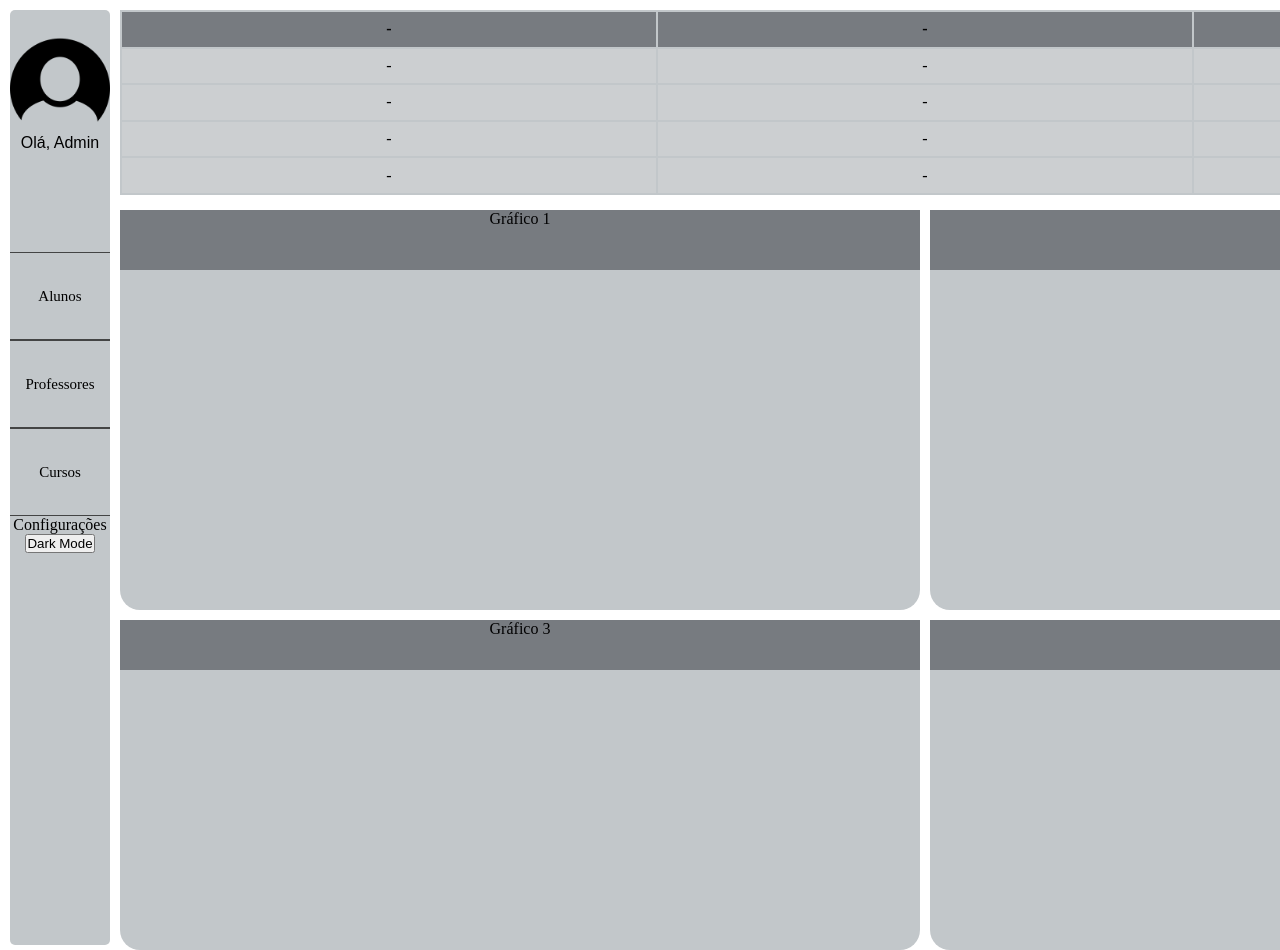
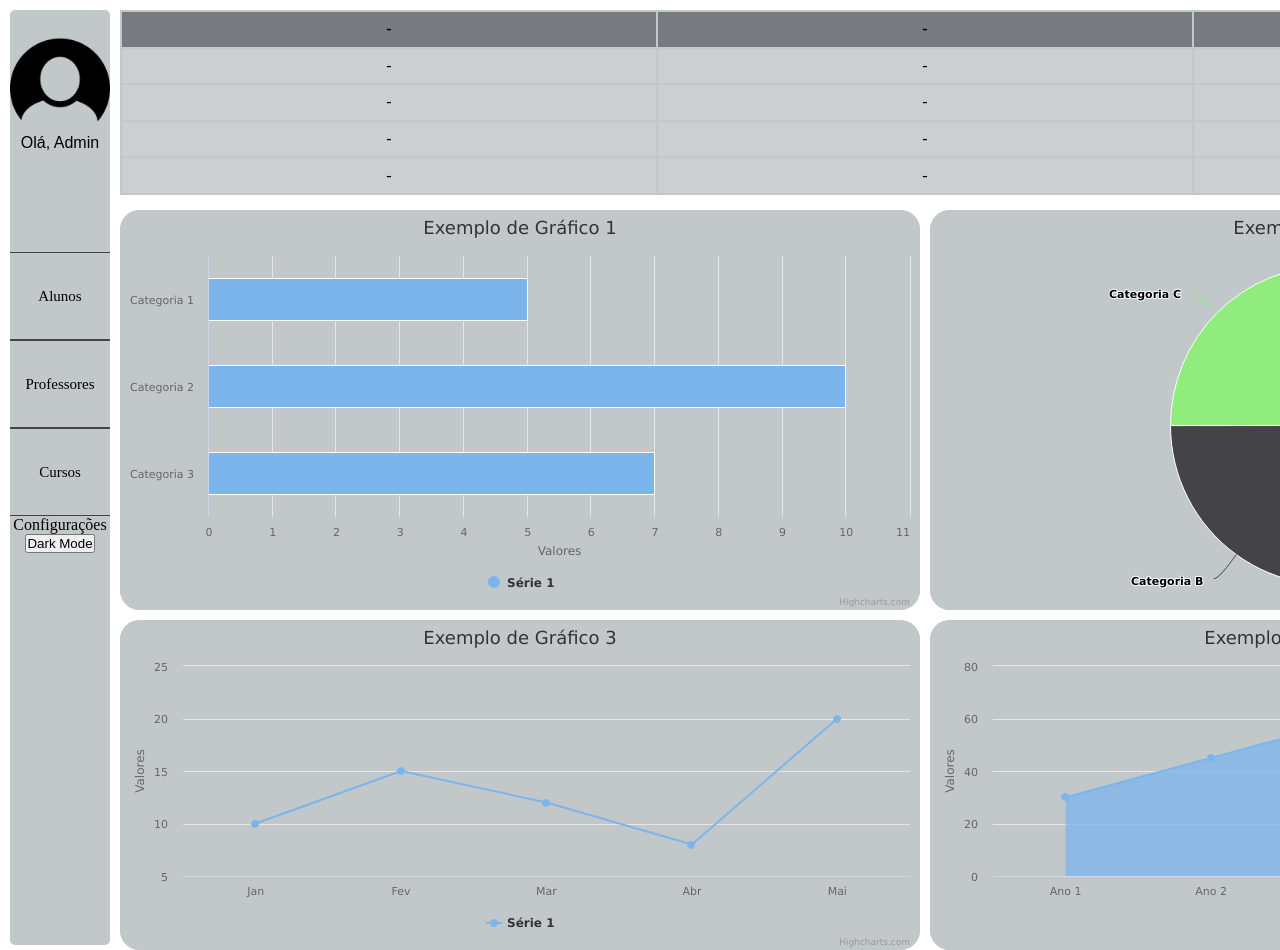
Before and after one commit to HELPYNG/datalearn_mileage_project, a plain HTML site: page DASHBOARD/alunos.html in a window 1280 px wide. Shown: the top 950 px of the page. Drawn offline with nearby package versions, Linux system fonts and the light colour scheme.

Commit message:
Add files via upload

```diff
--- /dev/null
+++ b/DASHBOARD/GraficoAlunos.js
@@ -0,0 +1,91 @@
+document.addEventListener('DOMContentLoaded', () => {
+    Highcharts.chart('grafico1', {
+        chart: {
+            type: 'bar',
+            backgroundColor: "#c2c7ca"
+        },
+        title: {
+            text: 'Exemplo de Gráfico 1'
+        },
+        xAxis: {
+            categories: ['Categoria 1', 'Categoria 2', 'Categoria 3']
+        },
+        yAxis: {
+            title: {
+                text: 'Valores'
+            }
+        },
+        series: [{
+            name: 'Série 1',
+            data: [5, 10, 7]
+        }]
+    });
+
+
+    Highcharts.chart('grafico2', {
+        chart: {
+            type: 'pie',
+            backgroundColor: "#c2c7ca"
+        },
+        title: {
+            text: 'Exemplo de Gráfico 2'
+        },
+        series: [{
+            name: 'Valores',
+            data: [
+                ['Categoria A', 45],
+                ['Categoria B', 30],
+                ['Categoria C', 25]
+            ]
+        }]
+    });
+
+    // Gráfico de Linha (grafico3)
+    Highcharts.chart('grafico3', {
+        chart: {
+            type: 'line',
+            backgroundColor: "#c2c7ca"
+        },
+        title: {
+            text: 'Exemplo de Gráfico 3'
+        },
+        xAxis: {
+            categories: ['Jan', 'Fev', 'Mar', 'Abr', 'Mai']
+        },
+        yAxis: {
+            title: {
+                text: 'Valores'
+            }
+        },
+        series: [{
+            name: 'Série 1',
+            data: [10, 15, 12, 8, 20]
+        }]
+});
+
+
+
+    Highcharts.chart('grafico4', {
+        chart: {
+            type: 'area',
+            backgroundColor: "#c2c7ca"
+        },
+        title: {
+            text: 'Exemplo de Gráfico de Área'
+        },
+        xAxis: {
+            categories: ['Ano 1', 'Ano 2', 'Ano 3', 'Ano 4', 'Ano 5']
+        },
+        yAxis: {
+            title: {
+                text: 'Valores'
+            }
+        },
+        series: [{
+            name: 'Série 1',
+            data: [30, 45, 60, 40, 55]
+        }]
+});
+
+
+});
--- a/DASHBOARD/alunos.html
+++ b/DASHBOARD/alunos.html
@@ -7,6 +7,9 @@
     <title>Dashboard</title>
     <link rel="stylesheet" href="index.css">
     <script src="index.js"></script>
+    <script src="GraficoAlunos.js"></script>
+    <script src="https://code.highcharts.com/highcharts.js"></script>
+    <script src="c:/Users/danil/Downloads/Server_Connection_in_js-main/db"></script>
 </head>
 <body id="body">
     <div class="container">
@@ -23,16 +26,16 @@
                 <button onclick="darkMode()">Dark Mode</button>
             </ul>
         </div>
-        <div class="grafico1">
+        <div class="grafico1" id="grafico1">
             <header>Gráfico 1</header>
         </div>
-        <div class="grafico2">
+        <div class="grafico2" id="grafico2">
             <header>Gráfico 2</header>
         </div>
-        <div class="grafico3">
+        <div class="grafico3" id="grafico3">
             <header>Gráfico 3</header>
         </div>
-        <div class="grafico4">
+        <div class="grafico4" id="grafico4">
             <header>Gráfico 4</header>
         </div>
         <div class="info">
```
Also changed, not shown: DASHBOARD/index.js (line endings or trailing spaces).
